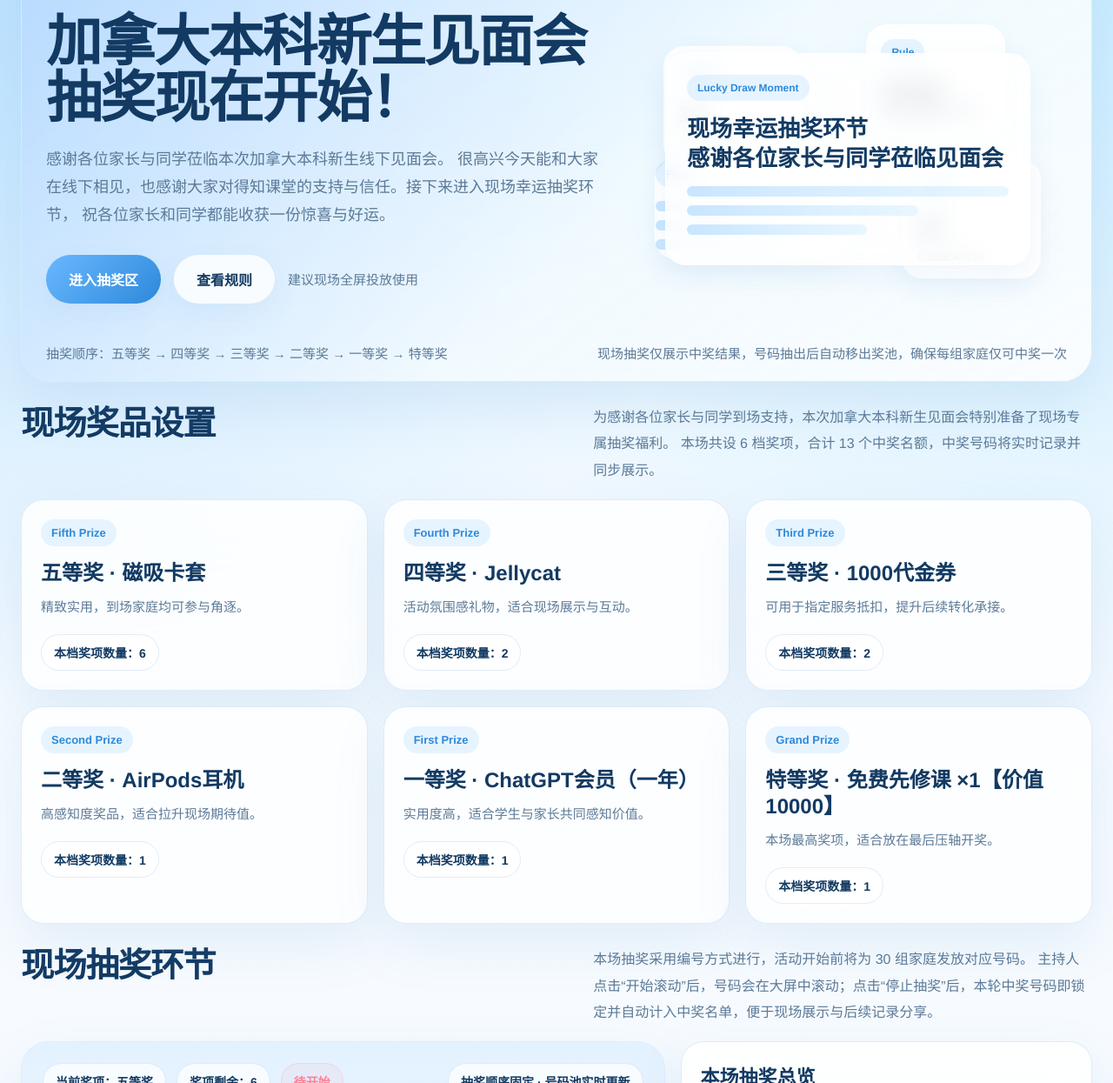
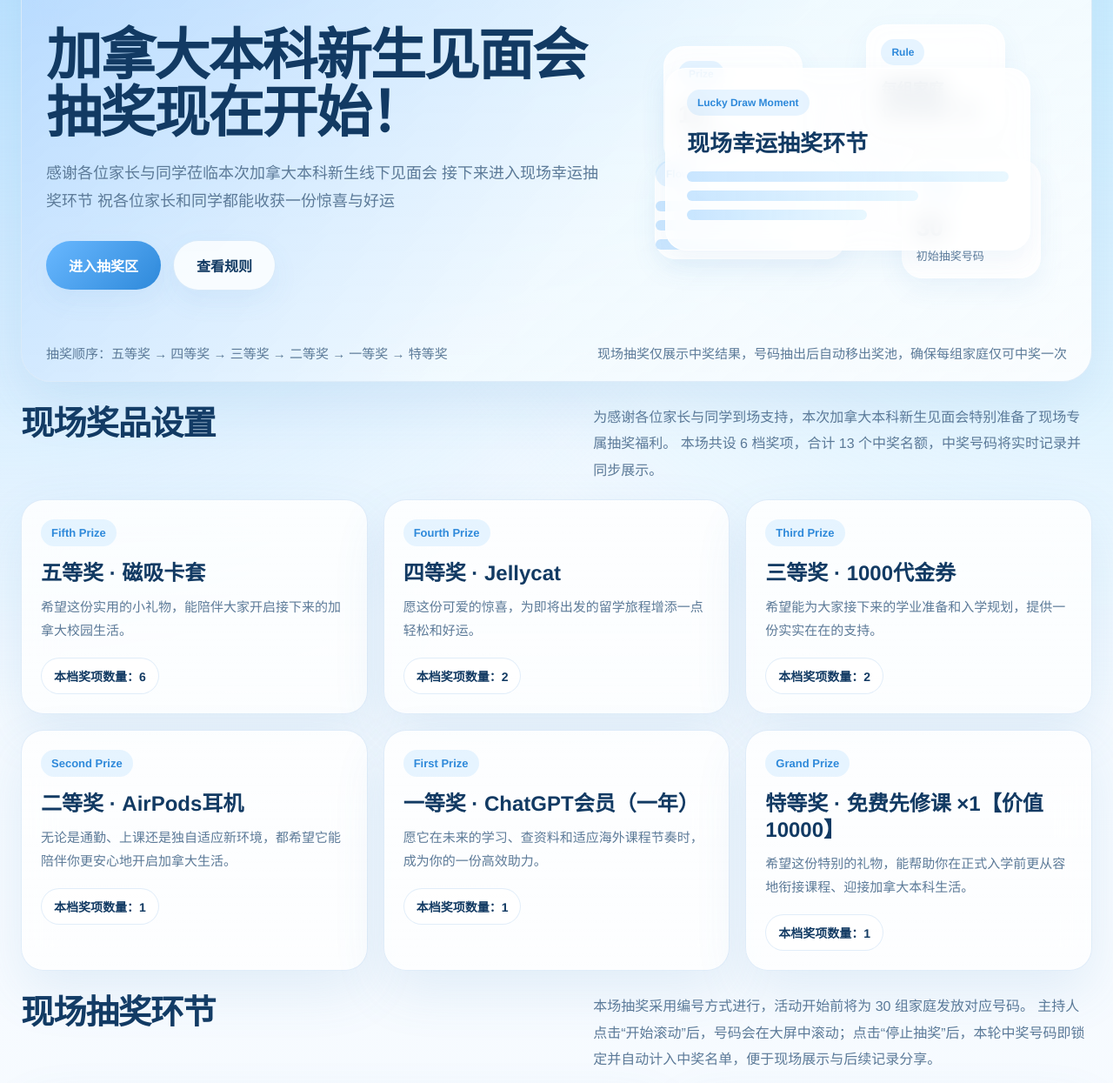
Before and after one commit to kuohao101-commits/canada-lottery, a plain HTML site: page index.html in a window 1280 px wide. Shown: the part 156-1401 px from the top of the page at 87% size. Drawn offline with Linux system fonts and the light colour scheme.

Commit message:
Update index.html

```diff
--- a/index.html
+++ b/index.html
@@ -776,21 +776,21 @@
             <span>抽奖现在开始！</span>
           </h1>
           <p class="subtext">
-            感谢各位家长与同学莅临本次加拿大本科新生线下见面会。
-            很高兴今天能和大家在线下相见，也感谢大家对得知课堂的支持与信任。接下来进入现场幸运抽奖环节，
-            祝各位家长和同学都能收获一份惊喜与好运。
+            感谢各位家长与同学莅临本次加拿大本科新生线下见面会
+            接下来进入现场幸运抽奖环节
+            祝各位家长和同学都能收获一份惊喜与好运
           </p>
           <div class="hero-actions">
             <button class="btn btn-primary" onclick="document.getElementById('lottery-section').scrollIntoView({behavior:'smooth'})">进入抽奖区</button>
             <button class="btn btn-light" onclick="document.getElementById('faq-section').scrollIntoView({behavior:'smooth'})">查看规则</button>
-            <div class="hint-inline">建议现场全屏投放使用</div>
+            <div class="hint-inline"> </div>
           </div>
         </div>
 
         <div class="mock-stage">
           <div class="mock-card mock-main">
             <div class="mock-pill">Lucky Draw Moment</div>
-            <div class="mock-title">现场幸运抽奖环节<br>感谢各位家长与同学莅临见面会</div>
+            <div class="mock-title">现场幸运抽奖环节</div>
             <div class="mock-line"></div>
             <div class="mock-line mid"></div>
             <div class="mock-line short"></div>
@@ -945,13 +945,13 @@
 
   <script>
     const prizeConfig = [
-      { rank: '五等奖', name: '磁吸卡套', count: 6, desc: '精致实用，到场家庭均可参与角逐。', badge: 'Fifth Prize' },
-      { rank: '四等奖', name: 'Jellycat', count: 2, desc: '活动氛围感礼物，适合现场展示与互动。', badge: 'Fourth Prize' },
-      { rank: '三等奖', name: '1000代金券', count: 2, desc: '可用于指定服务抵扣，提升后续转化承接。', badge: 'Third Prize' },
-      { rank: '二等奖', name: 'AirPods耳机', count: 1, desc: '高感知度奖品，适合拉升现场期待值。', badge: 'Second Prize' },
-      { rank: '一等奖', name: 'ChatGPT会员（一年）', count: 1, desc: '实用度高，适合学生与家长共同感知价值。', badge: 'First Prize' },
-      { rank: '特等奖', name: '免费先修课 ×1【价值10000】', count: 1, desc: '本场最高奖项，适合放在最后压轴开奖。', badge: 'Grand Prize' }
-    ];
+  { rank: '五等奖', name: '磁吸卡套', count: 6, desc: '希望这份实用的小礼物，能陪伴大家开启接下来的加拿大校园生活。', badge: 'Fifth Prize' },
+  { rank: '四等奖', name: 'Jellycat', count: 2, desc: '愿这份可爱的惊喜，为即将出发的留学旅程增添一点轻松和好运。', badge: 'Fourth Prize' },
+  { rank: '三等奖', name: '1000代金券', count: 2, desc: '希望能为大家接下来的学业准备和入学规划，提供一份实实在在的支持。', badge: 'Third Prize' },
+  { rank: '二等奖', name: 'AirPods耳机', count: 1, desc: '无论是通勤、上课还是独自适应新环境，都希望它能陪伴你更安心地开启加拿大生活。', badge: 'Second Prize' },
+  { rank: '一等奖', name: 'ChatGPT会员（一年）', count: 1, desc: '愿它在未来的学习、查资料和适应海外课程节奏时，成为你的一份高效助力。', badge: 'First Prize' },
+  { rank: '特等奖', name: '免费先修课 ×1【价值10000】', count: 1, desc: '希望这份特别的礼物，能帮助你在正式入学前更从容地衔接课程、迎接加拿大本科生活。', badge: 'Grand Prize' }
+];
 
     const totalFamilies = 30;
     let numberPool = [];
```
